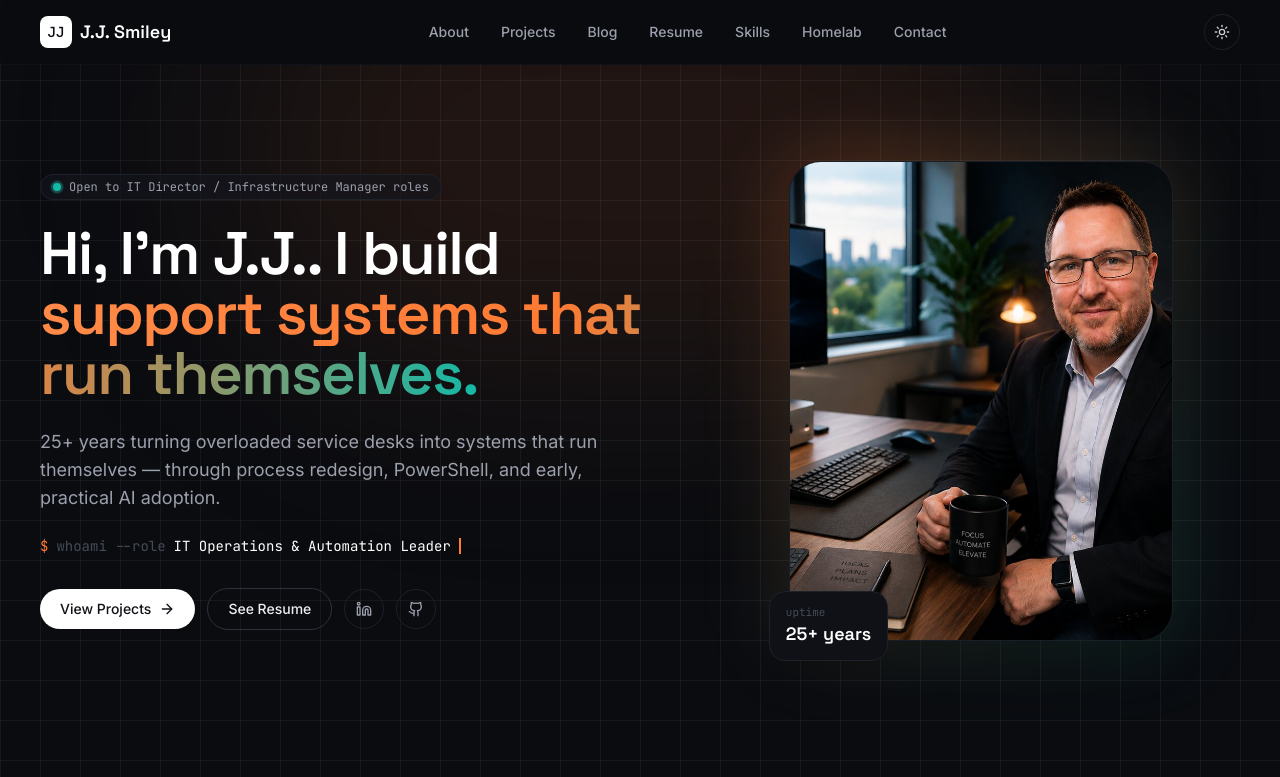
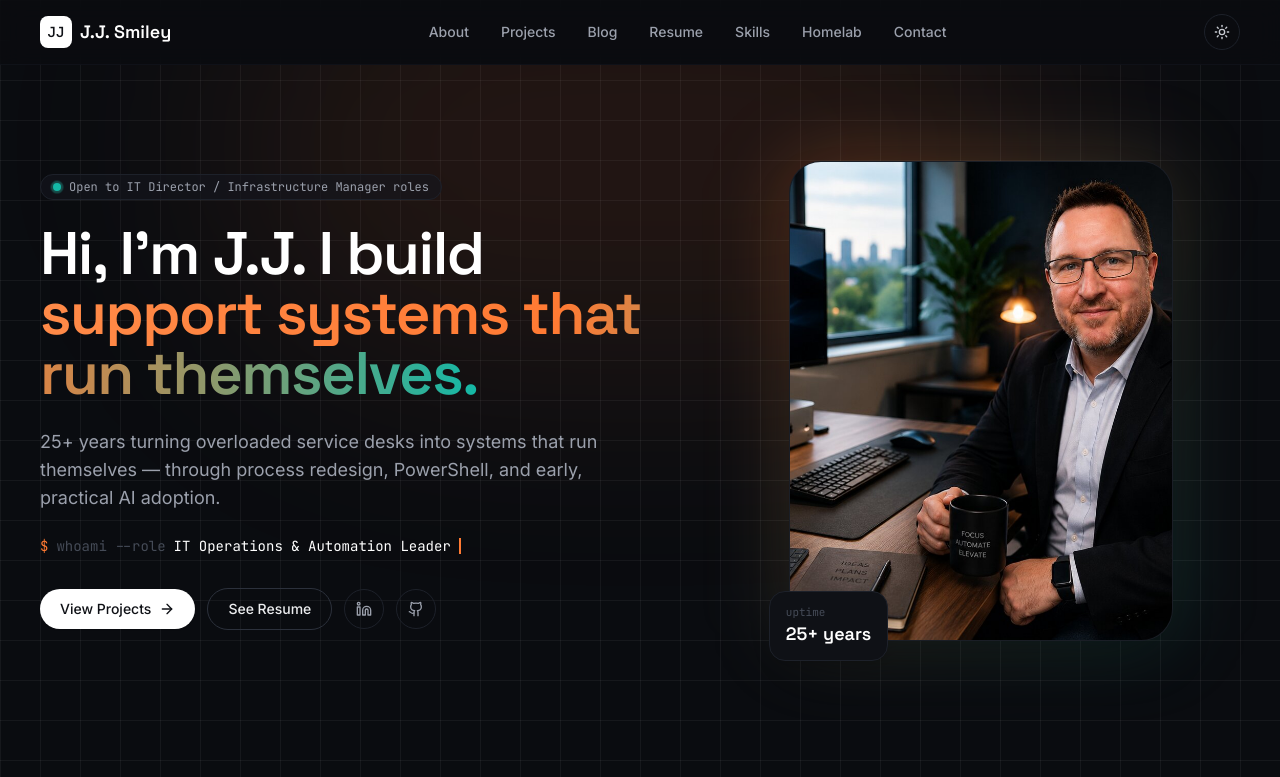
Before and after one commit to grandmasterjjs/Career-Portfolio, a Next.js app: page / in a window 1280 px wide. Shown: the top 777 px of the page. Built offline with nearby package versions, Linux system fonts and the light colour scheme.

Commit message:
Aesthetic fixes: remove extra period and grid background from src/components/home/Hero.tsx

```diff
--- a/src/components/home/Hero.tsx
+++ b/src/components/home/Hero.tsx
@@ -38,7 +38,7 @@ export function Hero() {
             transition={{ duration: 0.6, delay: 0.05 }}
             className="mt-6 font-display text-4xl font-semibold leading-[1.08] tracking-tight text-ink-900 dark:text-paper-100 sm:text-5xl lg:text-6xl"
           >
-            Hi, I&apos;m {profile.shortName.split(" ")[0]}. I build{" "}
+            Hi, I&apos;m {profile.shortName.split(" ")[0]} I build{" "}
             <span className="text-gradient">support systems that run themselves.</span>
           </motion.h1>
 
```
